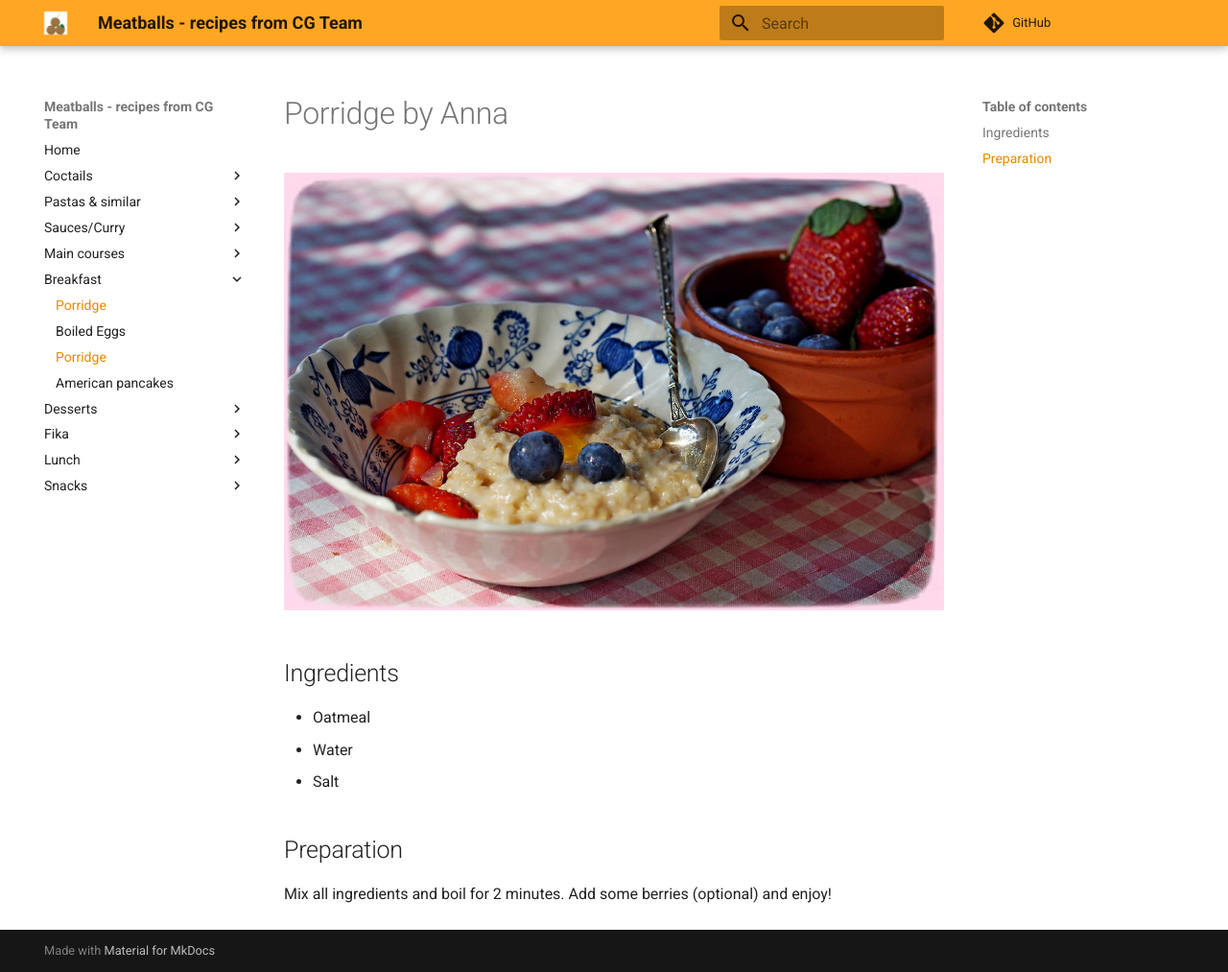
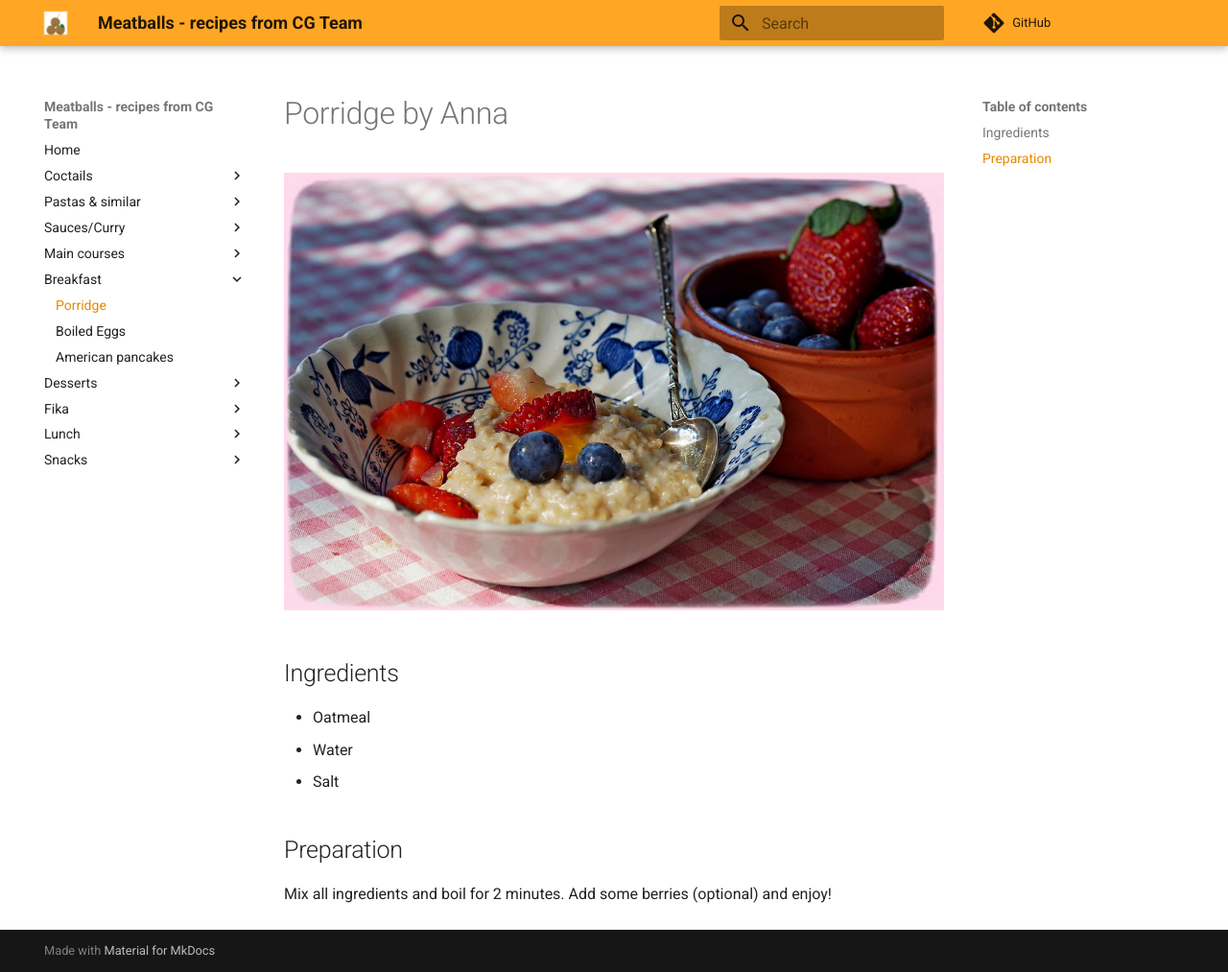
Before and after one commit to Clinical-Genomics/meatballs, an MkDocs documentation site: the page built from docs/breakfast/porridge.md, in a window 1280 px wide and 1013 px high. Shown: the whole window at 96% size. Built offline with MkDocs 1.6.1 and Material for MkDocs 9.7.7, drawn with Linux system fonts in a browser that asks for light colours; comment, search, counter and statistics services are not loaded.

Commit message:
Update mkdocs.yml

```diff
--- a/mkdocs.yml
+++ b/mkdocs.yml
@@ -39,7 +39,6 @@ nav:
   - Breakfast:
       - Porridge: "breakfast/porridge.md"
       - Boiled Eggs: "breakfast/boiled_egg.md"
-      - Porridge: "breakfast/porridge.md"
       - American pancakes: "breakfast/pancakes.md"
   - Desserts:
       - Desserts: "Desserts/fruit_sallad.md"
```
